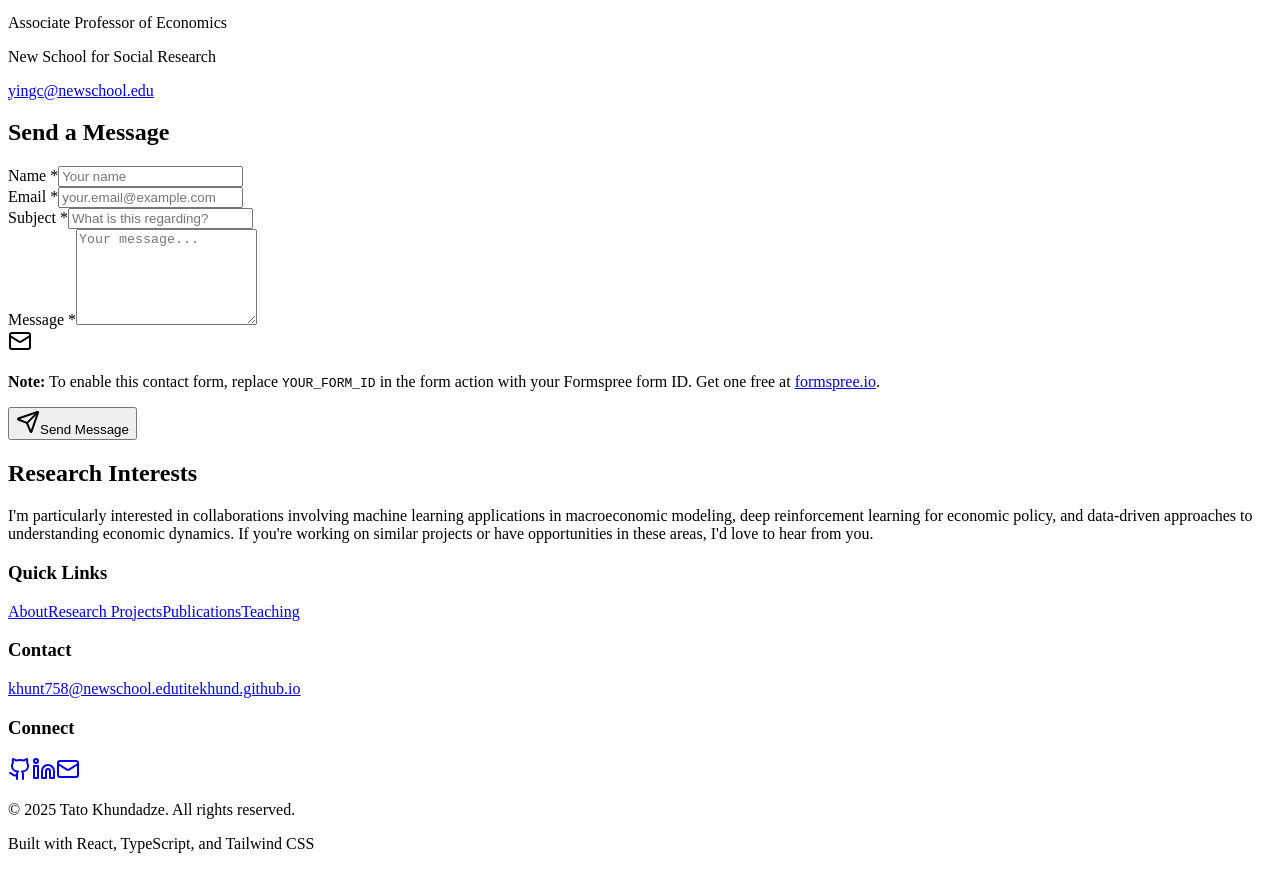
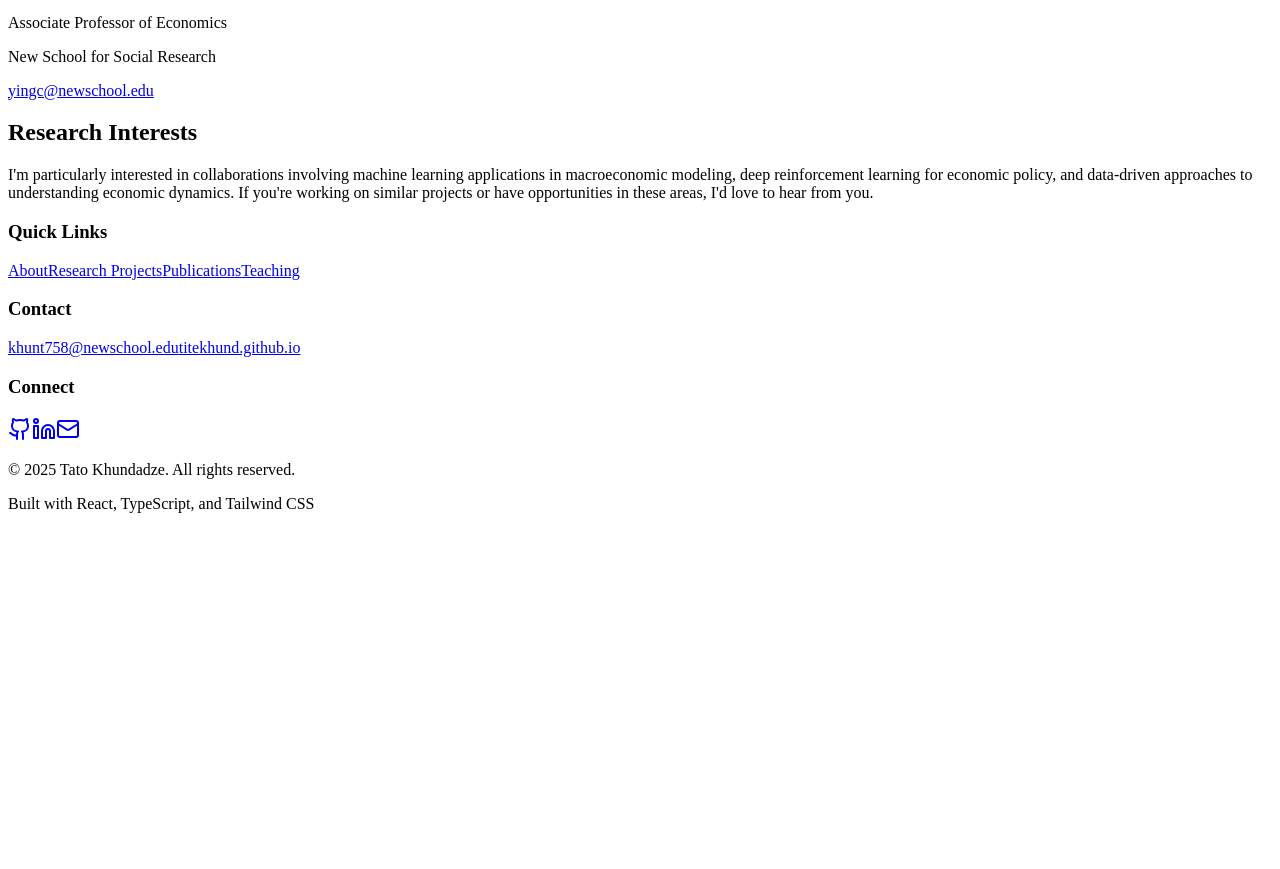
Before and after one commit to titekhund/titekhund.github.io, a React (Vite) app in the folder client/: page /contact in a window 1280 px wide. Shown: the part 1004-1873 px from the top of the page. After the commit the page ends 1533 px from the top, so only its background shows below. Built offline with nearby package versions, Linux system fonts and the light colour scheme.

Commit message:
Remove contact form

```diff
--- a/client/src/pages/contact.tsx
+++ b/client/src/pages/contact.tsx
@@ -1,54 +1,12 @@
 import { useResume } from "@/hooks/use-resume";
+import type { ResumeData } from "@/hooks/use-resume";
 import { Card } from "@/components/ui/card";
 import { Button } from "@/components/ui/button";
-import { Input } from "@/components/ui/input";
-import { Textarea } from "@/components/ui/textarea";
-import { Label } from "@/components/ui/label";
-import { Mail, Globe, Github, Linkedin, User, Send } from "lucide-react";
+import { Mail, Globe, Github, Linkedin, User } from "lucide-react";
 import { Skeleton } from "@/components/ui/skeleton";
-import { useState } from "react";
-import { useToast } from "@/hooks/use-toast";
 
 export default function Contact() {
   const { data: resume, isLoading } = useResume();
-  const { toast } = useToast();
-  const [isSubmitting, setIsSubmitting] = useState(false);
-
-  const handleSubmit = async (e: React.FormEvent<HTMLFormElement>) => {
-    e.preventDefault();
-    setIsSubmitting(true);
-
-    const form = e.currentTarget;
-    const formData = new FormData(form);
-
-    try {
-      const response = await fetch(form.action, {
-        method: "POST",
-        body: formData,
-        headers: {
-          Accept: "application/json",
-        },
-      });
-
-      if (response.ok) {
-        toast({
-          title: "Message sent!",
-          description: "Thank you for your message. I'll get back to you soon.",
-        });
-        form.reset();
-      } else {
-        throw new Error("Form submission failed");
-      }
-    } catch (error) {
-      toast({
-        title: "Error",
-        description: "Failed to send message. Please try again or email directly.",
-        variant: "destructive",
-      });
-    } finally {
-      setIsSubmitting(false);
-    }
-  };
 
   if (isLoading) {
     return (
@@ -157,7 +115,7 @@ export default function Contact() {
           <Card className="p-8">
             <h2 className="text-2xl font-semibold mb-6">Academic References</h2>
             <div className="space-y-6">
-              {resume.references.map((ref, idx) => (
+              {resume.references.map((ref: ResumeData["references"][number], idx: number) => (
                 <div key={idx} className="flex items-start gap-4">
                   <div className="p-3 rounded-lg bg-primary/10 text-primary">
                     <User className="h-5 w-5" />
@@ -186,84 +144,6 @@ export default function Contact() {
           </Card>
         </div>
 
-        <Card className="p-8 bg-card/50">
-          <h2 className="text-2xl font-semibold mb-6">Send a Message</h2>
-          <form
-            action="https://formspree.io/f/YOUR_FORM_ID"
-            method="POST"
-            onSubmit={handleSubmit}
-            className="space-y-6"
-            data-testid="contact-form"
-          >
-            <div className="grid gap-6 md:grid-cols-2">
-              <div className="space-y-2">
-                <Label htmlFor="name">Name *</Label>
-                <Input
-                  id="name"
-                  name="name"
-                  type="text"
-                  required
-                  placeholder="Your name"
-                  data-testid="input-name"
-                />
-              </div>
-              <div className="space-y-2">
-                <Label htmlFor="email">Email *</Label>
-                <Input
-                  id="email"
-                  name="email"
-                  type="email"
-                  required
-                  placeholder="your.email@example.com"
-                  data-testid="input-email"
-                />
-              </div>
-            </div>
-
-            <div className="space-y-2">
-              <Label htmlFor="subject">Subject *</Label>
-              <Input
-                id="subject"
-                name="subject"
-                type="text"
-                required
-                placeholder="What is this regarding?"
-                data-testid="input-subject"
-              />
-            </div>
-
-            <div className="space-y-2">
-              <Label htmlFor="message">Message *</Label>
-              <Textarea
-                id="message"
-                name="message"
-                required
-                placeholder="Your message..."
-                rows={6}
-                data-testid="textarea-message"
-              />
-            </div>
-
-            <div className="flex items-start gap-4 p-4 bg-muted/50 rounded-lg text-sm text-muted-foreground">
-              <Mail className="h-4 w-4 mt-0.5 flex-shrink-0" />
-              <p>
-                <strong>Note:</strong> To enable this contact form, replace <code className="bg-background px-1 rounded">YOUR_FORM_ID</code> in the form action with your Formspree form ID.
-                Get one free at <a href="https://formspree.io" target="_blank" rel="noopener noreferrer" className="text-accent hover:underline">formspree.io</a>.
-              </p>
-            </div>
-
-            <Button
-              type="submit"
-              size="lg"
-              disabled={isSubmitting}
-              data-testid="button-submit"
-            >
-              <Send className="h-4 w-4 mr-2" />
-              {isSubmitting ? "Sending..." : "Send Message"}
-            </Button>
-          </form>
-        </Card>
-
         <Card className="p-8 bg-card/50 mt-8">
           <h2 className="text-2xl font-semibold mb-4">Research Interests</h2>
           <p className="text-muted-foreground leading-relaxed">
```
